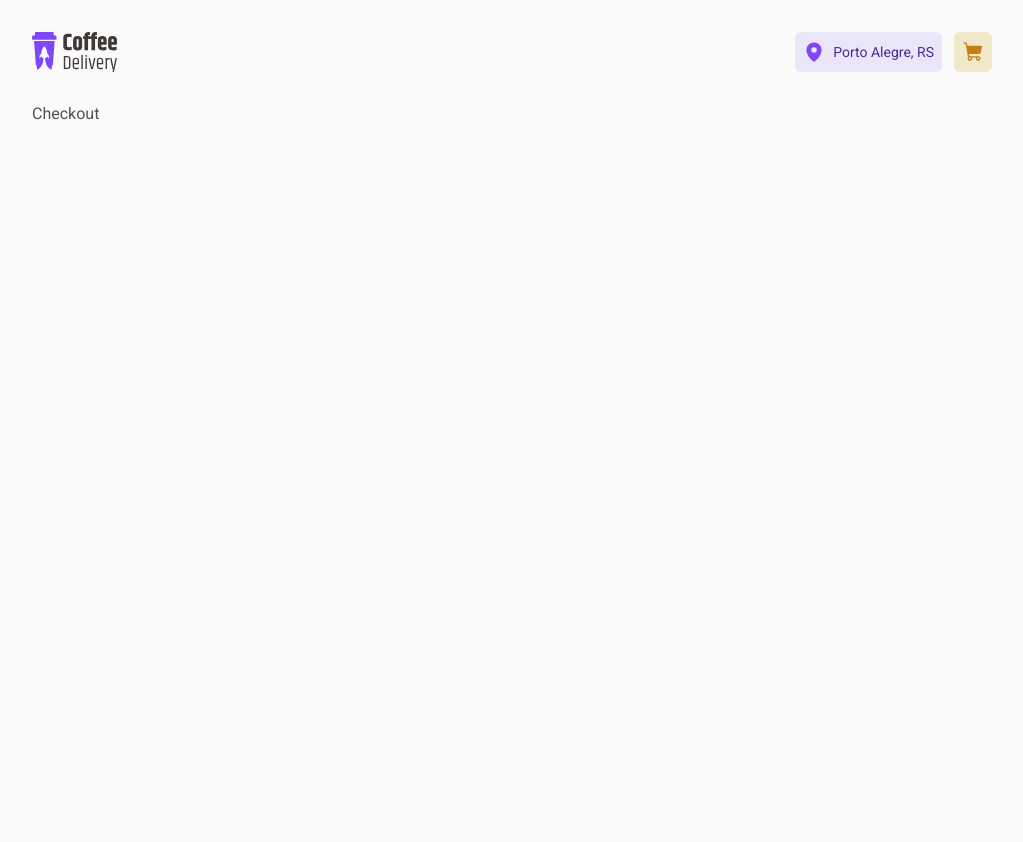
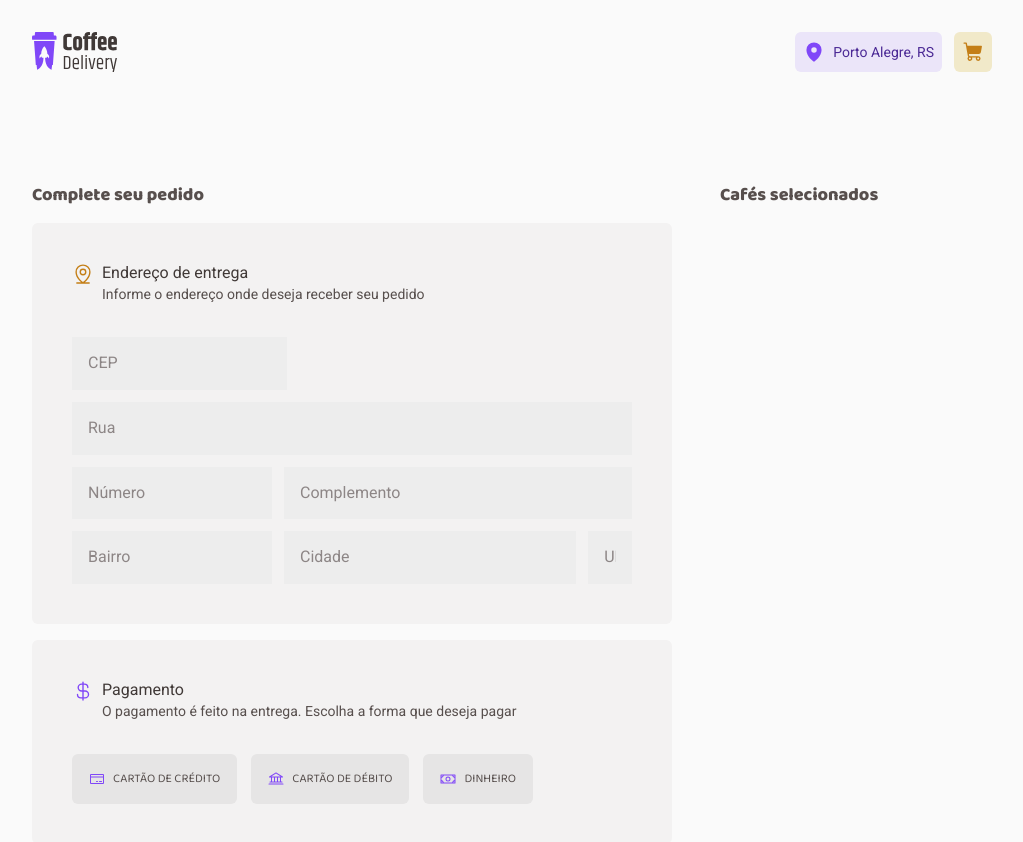
Before and after one commit to nickolasaperes/coffee-delivery-rocketseat, a React (Vite) app: page /checkout in a window 1280 px wide. Shown: the top 842 px of the page, without its empty margins (128-1151 px from the left). Before the commit the page ends 800 px from the top, so only its background shows below. Built offline with nearby package versions, Linux system fonts and the light colour scheme; the HTML template or start-up script is replaced by a standard one.

Commit message:
Checkout address and payment methods

```diff
--- /dev/null
+++ b/src/pages/Checkout/AddressForm/index.tsx
@@ -0,0 +1,29 @@
+import { MapPinLine } from "@phosphor-icons/react";
+import { AddressContainer, BairroInput, CidadeInput, ComplementoInput, Description, NumeroInput, RuaInput, TextInput, UfInput } from "./styles";
+
+export function AddressForm() {
+  return (
+    <AddressContainer>
+      <Description>
+        <MapPinLine size={22} />
+        <div>
+          <h3>Endereço de entrega</h3>
+          <span>Informe o endereço onde deseja receber seu pedido</span>
+        </div>
+      </Description>
+      <form>
+        <p><TextInput type="text" placeholder="CEP" /></p>
+        <p><RuaInput type="text" placeholder="Rua" /></p>
+        <p>
+          <NumeroInput type="text" placeholder="Número" />
+          <ComplementoInput type="text" placeholder="Complemento" />
+        </p>
+        <p>
+          <BairroInput type="text" placeholder="Bairro" />
+          <CidadeInput type="text" placeholder="Cidade" />
+          <UfInput type="text" placeholder="UF" />
+        </p>
+      </form>
+    </AddressContainer>
+  )
+}
--- /dev/null
+++ b/src/pages/Checkout/AddressForm/styles.ts
@@ -0,0 +1,85 @@
+import styled from "styled-components";
+
+export const AddressContainer = styled.div`
+  margin-top: 1rem;
+  padding: 2.5rem;
+
+  min-width: 640px;
+
+  background-color: ${(props) => props.theme["base-card"]};
+  border-radius: 6px;
+
+  form {
+    display: flex;
+    flex-direction: column;
+    gap: 0.75rem;
+    margin-top: 2rem;
+  }
+
+  p {
+    display: flex;
+    gap: 0.75rem;
+  }
+`;
+
+const BaseInput = styled.input`
+  border: none;
+  outline: 0;
+  padding: 1rem;
+  background-color: ${(props) => props.theme["base-input"]};
+  color: ${(props) => props.theme["base-label"]};
+
+  &::placeholder {
+    color: ${(props) => props.theme["base-label"]};
+  }
+  &::-ms-input-placeholder { /* Edge 12 -18 */
+    color: ${(props) => props.theme["base-label"]};
+  }
+`
+
+export const TextInput = styled(BaseInput)``;
+
+export const RuaInput = styled(BaseInput)`
+  width: 100%;
+`;
+
+export const NumeroInput = styled(BaseInput)`
+  width: 200px;
+`;
+
+export const ComplementoInput = styled(BaseInput)`
+  width: 100%;
+`;
+
+export const BairroInput = styled(BaseInput)`
+  width: 200px;
+`;
+
+export const CidadeInput = styled(BaseInput)`
+  width: 100%;
+`;
+
+export const UfInput = styled(BaseInput)`
+  width: 10%;
+`;
+
+export const Description = styled.div`
+  display: flex;
+  gap: 0.5rem;
+
+  color: ${(props) => props.theme["yellow-dark"]};
+  font-family: 'Roboto', sans-serif;
+
+  div {
+    h3 {
+      color: ${(props) => props.theme["base-subtitle"]};
+      font-size: 1rem;
+      font-weight: 400;
+    }
+
+    span {
+      color: ${(props) => props.theme["base-text"]};
+      font-size: 0.875rem;
+    }
+  }
+`;
--- /dev/null
+++ b/src/pages/Checkout/PaymentMethod/index.tsx
@@ -0,0 +1,28 @@
+import { Bank, CreditCard, CurrencyDollar, Money } from "@phosphor-icons/react";
+import { Description, Label, MethodsContainer, PaymentMethodContainer, RadioInput } from "./styles";
+
+export function PaymentMethod() {
+  return (
+    <PaymentMethodContainer>
+      <Description>
+        <CurrencyDollar size={22} />
+        <div>
+          <h3>Pagamento</h3>
+          <span>O pagamento é feito na entrega. Escolha a forma que deseja pagar</span>
+        </div>
+      </Description>
+
+      <form>
+        <MethodsContainer>
+          <RadioInput type="radio" name="payment-method" id="credito" value="Cartão de Crédito" />
+          <Label htmlFor="credito"><CreditCard size={16} />Cartão de Crédito</Label>
+          <RadioInput type="radio" name="payment-method" id="debito" value="Cartão de Débito" />
+          <Label htmlFor="debito"><Bank size={16} />Cartão de Débito</Label>
+          <RadioInput type="radio" name="payment-method" id="dinheiro" value="Dinheiro" />
+          <Label htmlFor="dinheiro"><Money size={16} />Dinheiro</Label>
+        </MethodsContainer>
+      </form>
+
+    </PaymentMethodContainer>
+  )
+}
--- /dev/null
+++ b/src/pages/Checkout/PaymentMethod/styles.ts
@@ -0,0 +1,78 @@
+import styled from "styled-components";
+
+export const PaymentMethodContainer = styled.div`
+  margin-top: 1rem;
+  padding: 2.5rem;
+
+  min-width: 640px;
+
+  background-color: ${(props) => props.theme["base-card"]};
+  border-radius: 6px;
+
+  form {
+    display: flex;
+    flex-direction: column;
+    gap: 0.75rem;
+  }
+
+  p {
+    display: flex;
+    gap: 0.75rem;
+  }
+`;
+
+export const Description = styled.div`
+  display: flex;
+  gap: 0.5rem;
+
+  color: ${(props) => props.theme["purple"]};
+  font-family: 'Roboto', sans-serif;
+
+  div {
+    h3 {
+      color: ${(props) => props.theme["base-subtitle"]};
+      font-size: 1rem;
+      font-weight: 400;
+    }
+
+    span {
+      color: ${(props) => props.theme["base-text"]};
+      font-size: 0.875rem;
+    }
+  }
+`;
+
+export const MethodsContainer = styled.div`
+  margin-top: 2rem;
+
+  display: flex;
+  gap: 0.875rem;
+`;
+
+export const Label = styled.label`
+  display: flex;
+  align-items: center;
+  justify-content: center;
+  gap: 0.5rem;
+  padding: 1rem;
+
+  border-radius: 6px;
+  background-color: ${(props) => props.theme["base-button"]};
+  border: 1px solid transparent;
+
+  text-transform: uppercase;
+  font-size: 0.75rem;
+
+  :first-child {
+    color: ${(props) => props.theme["purple"]};
+  }
+`;
+
+export const RadioInput = styled.input`
+  display: none;
+
+  &:checked + label {
+    background-color: ${(props) => props.theme["purple-light"]};
+    border: 1px solid ${(props) => props.theme["purple"]};
+  }
+`;
--- a/src/pages/Checkout/index.tsx
+++ b/src/pages/Checkout/index.tsx
@@ -1,5 +1,18 @@
-import { CheckoutContainer } from "./styles";
+import { AddressContainer, CheckoutContainer, KartContainer } from "./styles";
+import { AddressForm } from "./AddressForm";
+import { PaymentMethod } from "./PaymentMethod";
 
 export function Checkout() {
-  return <CheckoutContainer>Checkout</CheckoutContainer>
+  return (
+    <CheckoutContainer>
+      <AddressContainer>
+        <h2>Complete seu pedido</h2>
+        <AddressForm />
+        <PaymentMethod />
+      </AddressContainer>
+      <KartContainer>
+        <h2>Cafés selecionados</h2>
+      </KartContainer>
+    </CheckoutContainer>
+  )
 }
--- a/src/pages/Checkout/styles.ts
+++ b/src/pages/Checkout/styles.ts
@@ -1,4 +1,20 @@
 import styled from "styled-components";
 
 
-export const CheckoutContainer = styled.div``;
+export const CheckoutContainer = styled.div`
+  display: grid;
+  grid-template-columns: 1.5fr 1fr;
+
+  grid-gap: 3rem;
+
+  font-family: 'Baloo 2', monospace;
+  margin: 7rem 0;
+
+  h2 {
+    font-size: 1.125rem;
+    font-weight: 900;
+  }
+`;
+
+export const AddressContainer = styled.div``;
+export const KartContainer = styled.div``;
```
